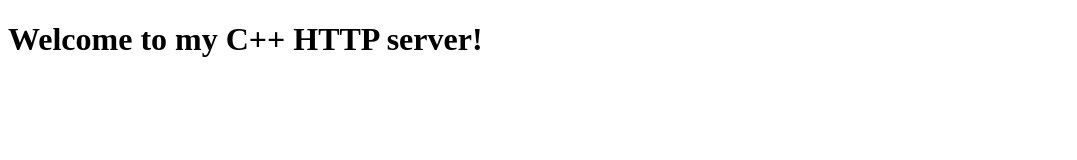
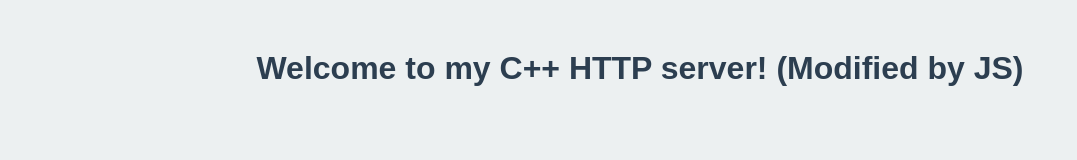
Before and after one commit to ObaidMiah/MultiThreadHttpServer, a plain HTML site: page www/index.html in a window 1280 px wide. Shown: the whole page, without its empty margins (0-1077 px from the left). Drawn offline with Linux system fonts and the light colour scheme.

Commit message:
Serve static files, proper content type handling, and some security checking

```diff
--- a/www/index.html
+++ b/www/index.html
@@ -2,6 +2,8 @@
 <html>
   <head>
     <title>My Server</title>
+    <link rel="stylesheet" href="/style.css" />
+    <script src="/script.js"></script>
   </head>
   <body>
     <h1>Welcome to my C++ HTTP server!</h1>
--- /dev/null
+++ b/www/script.js
@@ -0,0 +1,6 @@
+// Simple JS to log a message when the page loads
+document.addEventListener("DOMContentLoaded", () => {
+    console.log("Hello from script.js!");
+    const h1 = document.querySelector("h1");
+    h1.textContent += " (Modified by JS)";
+});
--- /dev/null
+++ b/www/style.css
@@ -0,0 +1,11 @@
+/* Simple styling for the header */
+h1 {
+    color: #2c3e50;
+    font-family: Arial, sans-serif;
+    text-align: center;
+    margin-top: 50px;
+}
+
+body {
+    background-color: #ecf0f1;
+}
```
Also changed, not shown: 1 other file.
